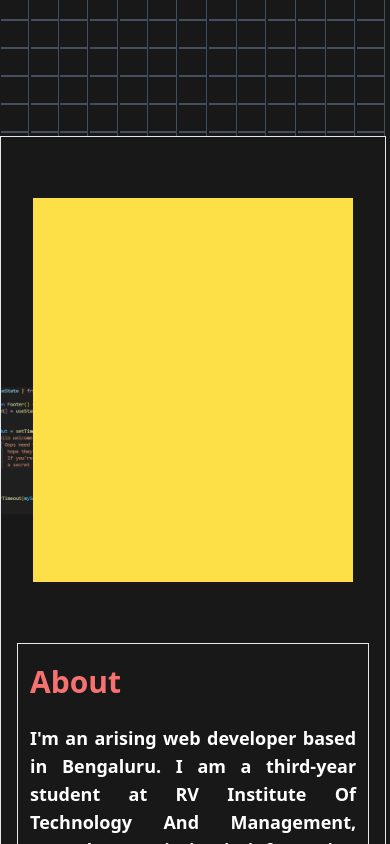
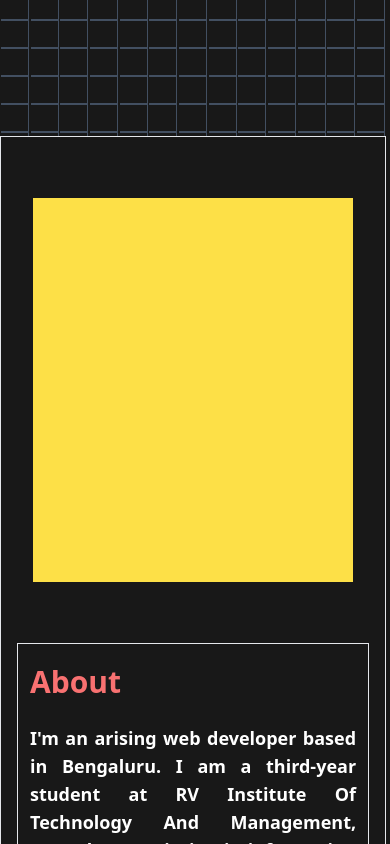
Before and after one commit to ShreyasGanesh911/Portfolio-2.0, a React (Create React App) app: page / in a window 390 px wide. Shown: the part 820-1664 px from the top of the page. Built offline with nearby package versions, Linux system fonts and the light colour scheme.

Commit message:
added media query

```diff
--- a/src/index.css
+++ b/src/index.css
@@ -2,9 +2,12 @@
 @tailwind components;
 @tailwind utilities;
 
-/* *{
-  cursor: none;
-} */
+@media only screen and (max-width: 600px) {
+  .aboutPage {
+    background-size : 0% !important;
+  }
+}
+
 html {
   scroll-behavior: smooth;
 }
```
